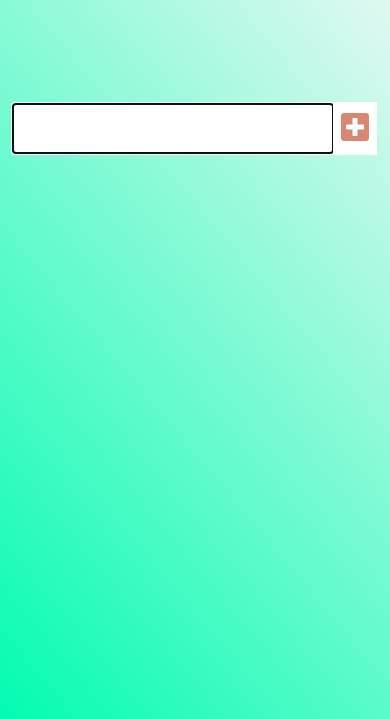
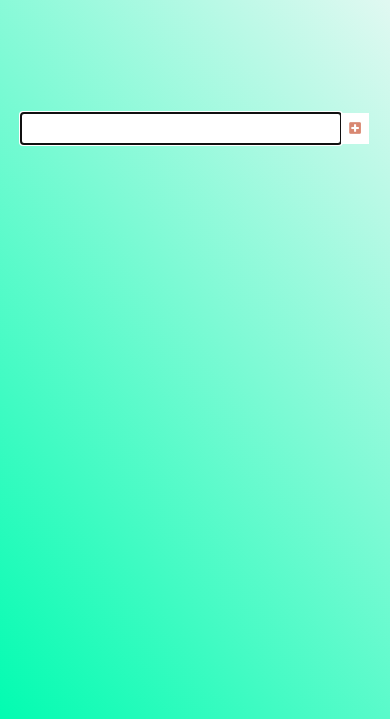
Before and after one commit to badHackr/badHacker.github.io, a plain HTML site: page index.html in a window 390 px wide. Shown: the part 125-844 px from the top of the page. Drawn offline with Linux system fonts and the light colour scheme.

Commit message:
Update style.css

```diff
--- a/style.css
+++ b/style.css
@@ -24,7 +24,7 @@
         form input,
         form button {
             padding: 0.5rem;
-            font-size: 2rem;
+
             border: none;
             background: white;
         }
@@ -141,9 +141,21 @@
         @media screen and (max-width:600px) {
             form input {
                 width: 20rem;
-                font-size: 1.8rem;
             }
             .select {
                 display: none;
             }
         }
+        /*
+        form button {
+            width: 2rem;
+            padding: 1rem;
+        }
+
+
+
+        .select::after {
+            width: 1%;
+            top: 4rem;
+            padding: 1.2rem;
+        } */
```
